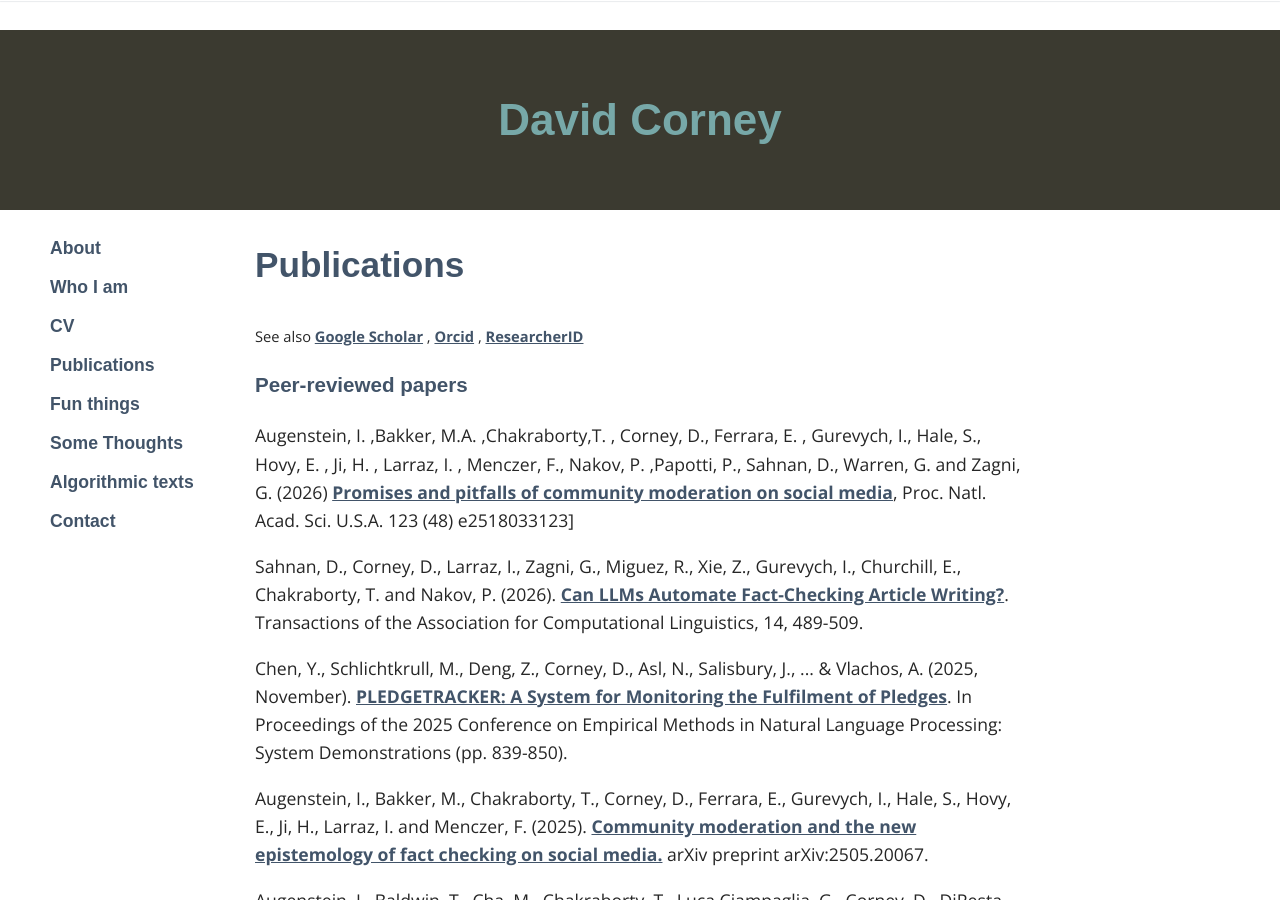
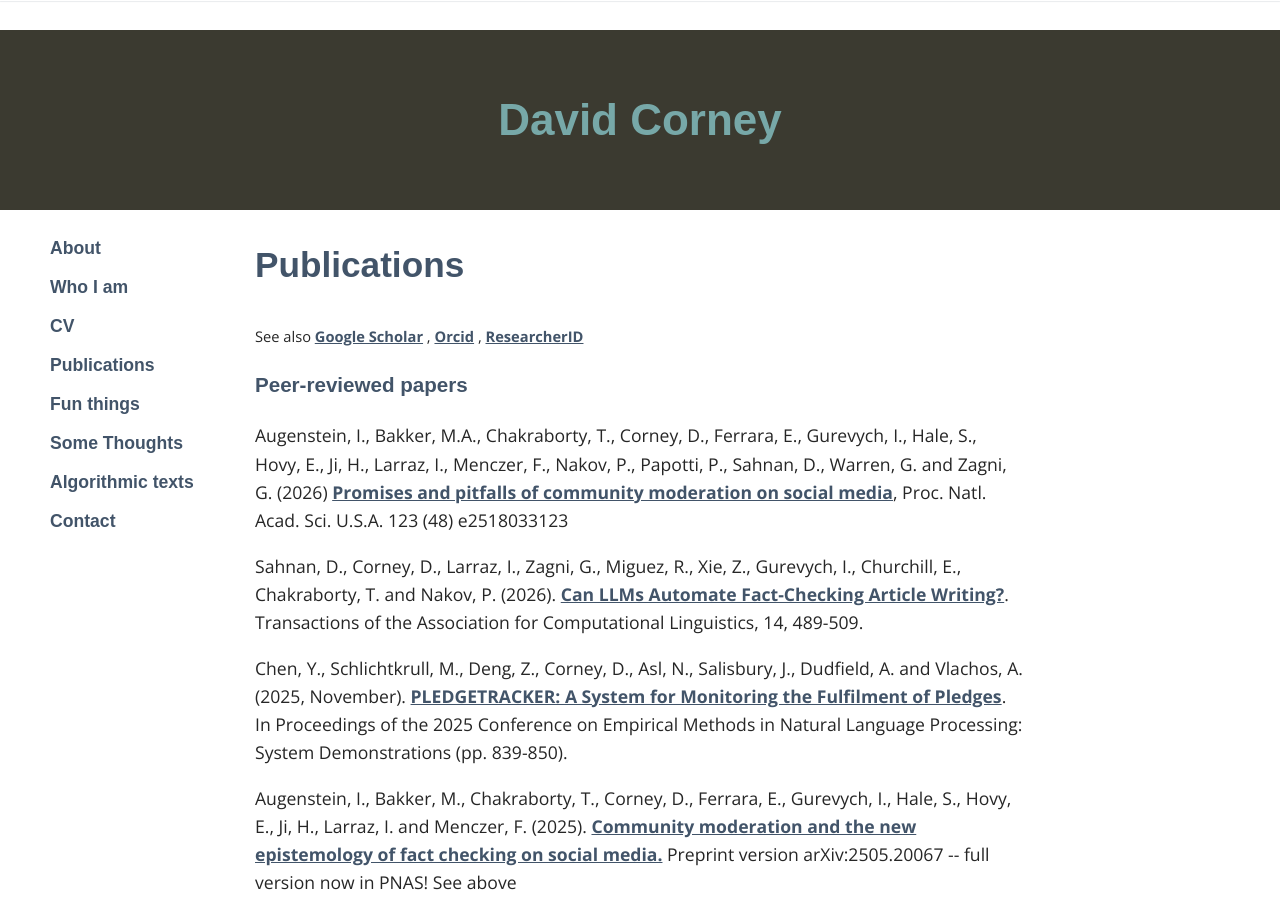
Before and after one commit to dcorney/dcorney.github.io, a Jekyll site: the page built from _pages/04_publications.md, in a window 1280 px wide and 900 px high. Built offline with Jekyll 4.4.1, drawn with Linux system fonts in a browser that asks for light colours; some web fonts are replaced; some of the changed text lies outside the part shown.

Commit message:
Tweaking formatting

```diff
--- a/_pages/04_publications.md
+++ b/_pages/04_publications.md
@@ -14,24 +14,24 @@ permalink: /publications/
 
 
 <P>
-Augenstein, I. ,Bakker, M.A. ,Chakraborty,T. , Corney, D., Ferrara, E. , Gurevych, I., Hale,  S., Hovy, E. , Ji, H. , Larraz, I. , Menczer,  F., Nakov, P. ,Papotti, P., Sahnan, D., Warren, G. and Zagni, G. (2026) <a href="https://www.pnas.org/doi/10.1073/pnas.2518033123">Promises and pitfalls of community moderation on social media</a>, Proc. Natl. Acad. Sci. U.S.A. 123 (48) e2518033123]
+Augenstein, I., Bakker, M.A., Chakraborty, T., Corney, D., Ferrara, E., Gurevych, I., Hale, S., Hovy, E., Ji, H., Larraz, I., Menczer, F., Nakov, P., Papotti, P., Sahnan, D., Warren, G. and Zagni, G. (2026) <a href="https://www.pnas.org/doi/10.1073/pnas.2518033123">Promises and pitfalls of community moderation on social media</a>, Proc. Natl. Acad. Sci. U.S.A. 123 (48) e2518033123
 
 <P>
 Sahnan, D., Corney, D., Larraz, I., Zagni, G., Miguez, R., Xie, Z., Gurevych, I., Churchill, E., Chakraborty, T. and Nakov, P. (2026). <a href="https://direct.mit.edu/tacl/article/doi/10.1162/TACL.a.644/136336">Can LLMs Automate Fact-Checking Article Writing?</a>. Transactions of the Association for Computational Linguistics, 14, 489-509.
 
 <P>
-Chen, Y., Schlichtkrull, M., Deng, Z., Corney, D., Asl, N., Salisbury, J., ... & Vlachos, A. (2025, November). <a href="https://aclanthology.org/2025.emnlp-demos.64/">PLEDGETRACKER: A System for Monitoring the Fulfilment of Pledges</a>. In Proceedings of the 2025 Conference on Empirical Methods in Natural Language Processing: System Demonstrations (pp. 839-850).
+Chen, Y., Schlichtkrull, M., Deng, Z., Corney, D., Asl, N., Salisbury, J., Dudfield, A. and Vlachos, A. (2025, November). <a href="https://aclanthology.org/2025.emnlp-demos.64/">PLEDGETRACKER: A System for Monitoring the Fulfilment of Pledges</a>. In Proceedings of the 2025 Conference on Empirical Methods in Natural Language Processing: System Demonstrations (pp. 839-850).
 
 <P>
-Augenstein, I., Bakker, M., Chakraborty, T., Corney, D., Ferrara, E., Gurevych, I., Hale, S., Hovy, E., Ji, H., Larraz, I. and Menczer, F. (2025). <a href="https://arxiv.org/abs/2505.20067">Community moderation and the new epistemology of fact checking on social media.</a> arXiv preprint arXiv:2505.20067.
+Augenstein, I., Bakker, M., Chakraborty, T., Corney, D., Ferrara, E., Gurevych, I., Hale, S., Hovy, E., Ji, H., Larraz, I. and Menczer, F. (2025). <a href="https://arxiv.org/abs/2505.20067">Community moderation and the new epistemology of fact checking on social media.</a> Preprint version arXiv:2505.20067 -- full version now in PNAS! See above
 
 
 <P>
-Augenstein, I.,  Baldwin, T.,  Cha, M.,  Chakraborty, T.,  Luca Ciampaglia, G.,  Corney, D.,  DiResta, R.,  Ferrara, E.,  Hale, S.,  Halevy, A.,  Hovy, E.,  Ji, H.,  Menczer, F.,  Miguez, R.,  Nakov, P.,  Scheufele, D.,  Sharma, S. and Zagni G. (2024) <a href="https://rdcu.be/dRFy0">Factuality challenges in the era of large language models and opportunities for fact-checking</a>, Nature Machine Intelligence, 2024.
+Augenstein, I.,  Baldwin, T.,  Cha, M.,  Chakraborty, T.,  Luca Ciampaglia, G.,  Corney, D.,  DiResta, R.,  Ferrara, E.,  Hale, S.,  Halevy, A.,  Hovy, E.,  Ji, H.,  Menczer, F.,  Miguez, R.,  Nakov, P.,  Scheufele, D.,  Sharma, S. and Zagni G. (2024) <a href="https://www.nature.com/articles/s42256-024-00881-z">Factuality challenges in the era of large language models and opportunities for fact-checking</a>, Nature Machine Intelligence, 6, pp.852–863.
 
 <P>
 
-Nakov, P., Corney, D., Hasanain, M., Alam, F., Elsayed, T., Barrón-Cedeño, A., Papotti, P., Shaar, S. and Da San Martino, G. (2021) 	<a href="https://arxiv.org/abs/2103.07769">"Automated Fact-Checking for Assisting Human Fact-Checkers"</a>. IJCAI 2021 Survey Track, Montreal, 2021.
+Nakov, P., Corney, D., Hasanain, M., Alam, F., Elsayed, T., Barrón-Cedeño, A., Papotti, P., Shaar, S. and Da San Martino, G. (2021) <a href="https://arxiv.org/abs/2103.07769">"Automated Fact-Checking for Assisting Human Fact-Checkers"</a>. IJCAI 2021 Survey Track, Montreal, 2021.
 
 <P>
 
```
Also changed, not shown: _pages/03_cv.md (+1 -1 lines).
